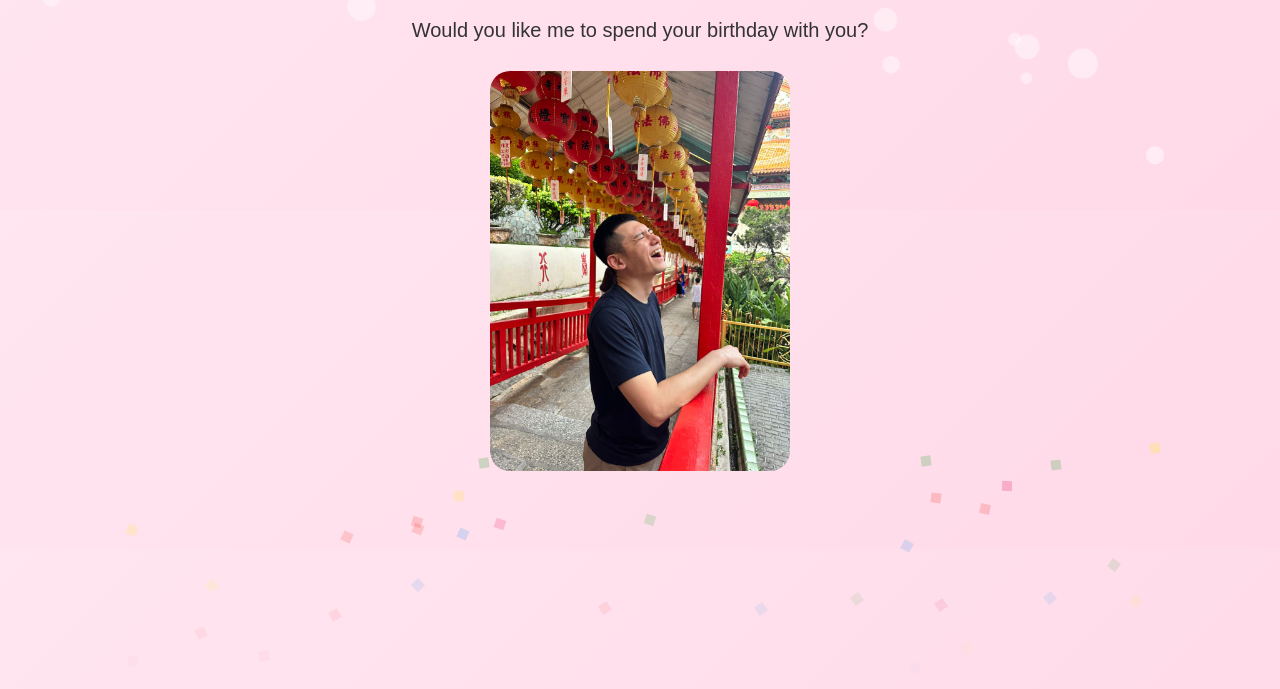
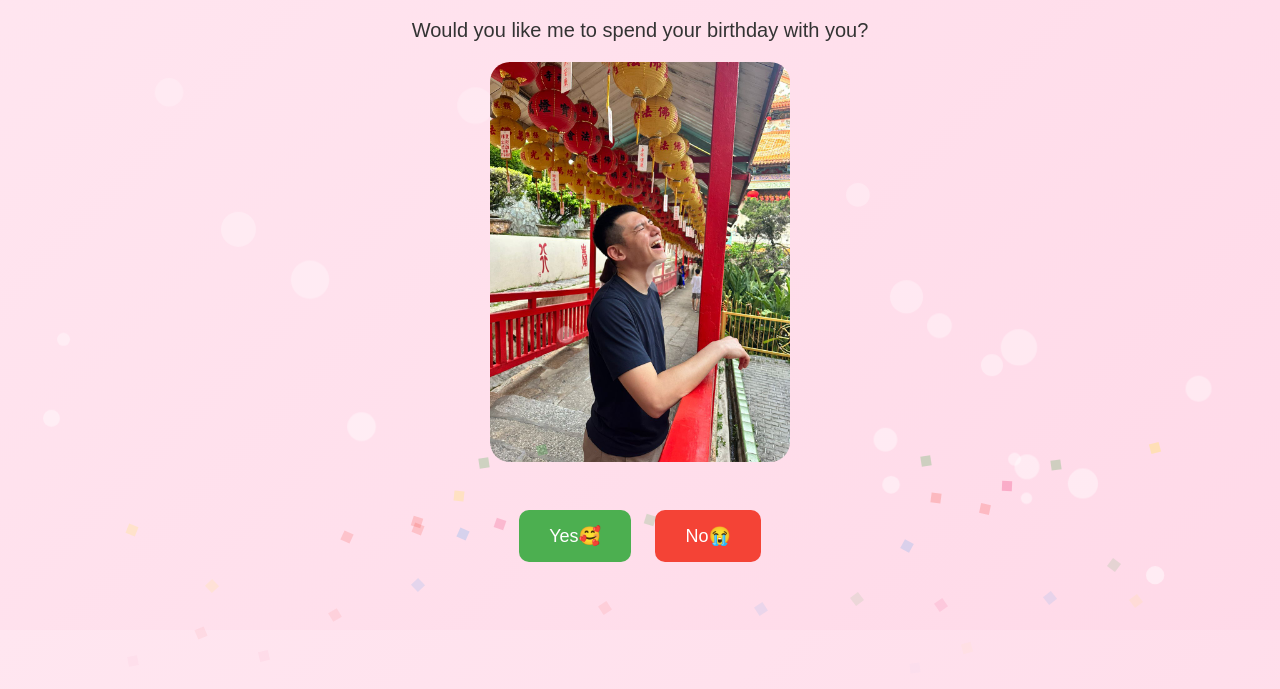
Before and after one commit to sweewei04251016-dev/Happy-Birthday, a plain HTML site: page index.html in a window 1280 px wide. Both pictures are taken after a click on the button "Yes🥰". Shown: the part 129-818 px from the top of the page. Drawn offline with Linux system fonts and the light colour scheme.

Commit message:
Update index.html

```diff
--- a/index.html
+++ b/index.html
@@ -18,21 +18,12 @@
 h1 { color: #e91e63; font-size: 36px; }
 p { font-size: 20px; }
 
-/* 居中显示的惊喜照片容器 */
-#photoContainer {
-    display: none;           /* 初始隐藏 */
-    position: fixed;         /* 固定在屏幕中央 */
-    top: 50%;
-    left: 50%;
-    transform: translate(-50%, -50%);
-    justify-content: center; /* Flex 水平居中 */
-    align-items: center;     /* Flex 垂直居中 */
-    z-index: 1000;           /* 确保在气泡和彩带上方 */
-    cursor: pointer;         /* 提示可点击关闭 */
-}
-#photoContainer img {
+/* 照片在页面流中居中显示 */
+#surprise {
     max-width: 300px;
     border-radius: 20px;
+    display: none;      /* 初始隐藏 */
+    margin: 20px auto;  /* 上下20px，左右居中 */
 }
 
 .btn {
@@ -90,10 +81,8 @@
 <h1>Mr Chun💖</h1>
 <p>Would you like me to spend your birthday with you?</p>
 
-<!-- 居中照片容器 -->
-<div id="photoContainer">
-    <img id="surprise" src="surprise-photo.jpg" alt="惊喜照片">
-</div>
+<!-- 照片在文字下方 -->
+<img id="surprise" src="surprise-photo.jpg" alt="惊喜照片">
 
 <br>
 <button class="btn yes" onclick="yesClick()">Yes🥰</button>
@@ -106,16 +95,11 @@
 <script>
 // Yes点击事件
 function yesClick() {
-    alert("Yay! 我可以和你一起过生日啦💖");
-    document.getElementById("photoContainer").style.display = "flex"; // 显示并居中
+    alert("Yay! I get to be with you on your birthday lar 💖 But just so you know, I expect unlimited hugs and kisses oh 😘😂 See you tomorrow!");
+    document.getElementById("surprise").style.display = "block"; // 显示照片
     launchHearts(30);
     launchConfetti(50);
 }
-
-// 点击照片关闭
-document.getElementById("photoContainer").addEventListener("click", () => {
-    document.getElementById("photoContainer").style.display = "none";
-});
 
 // No按钮“淘汰”效果
 let noBtn = document.getElementById("noBtn");
```
